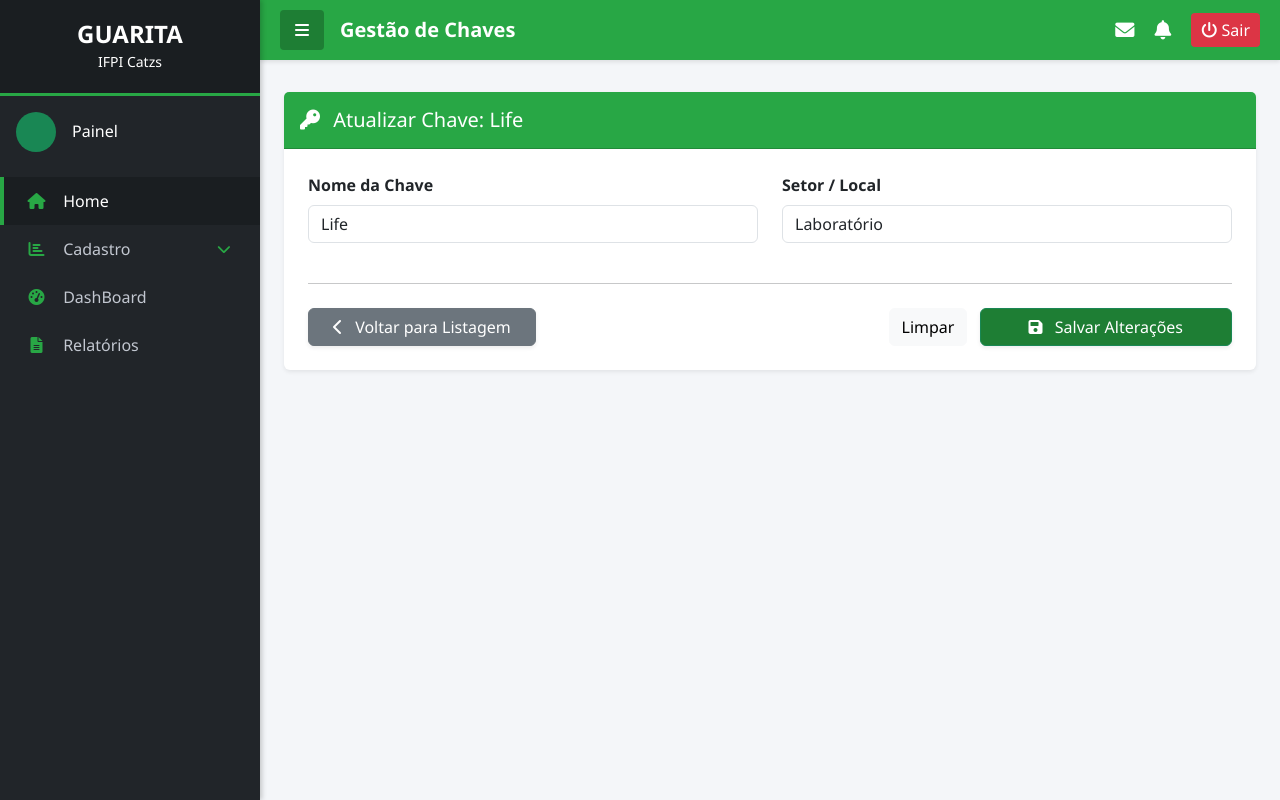
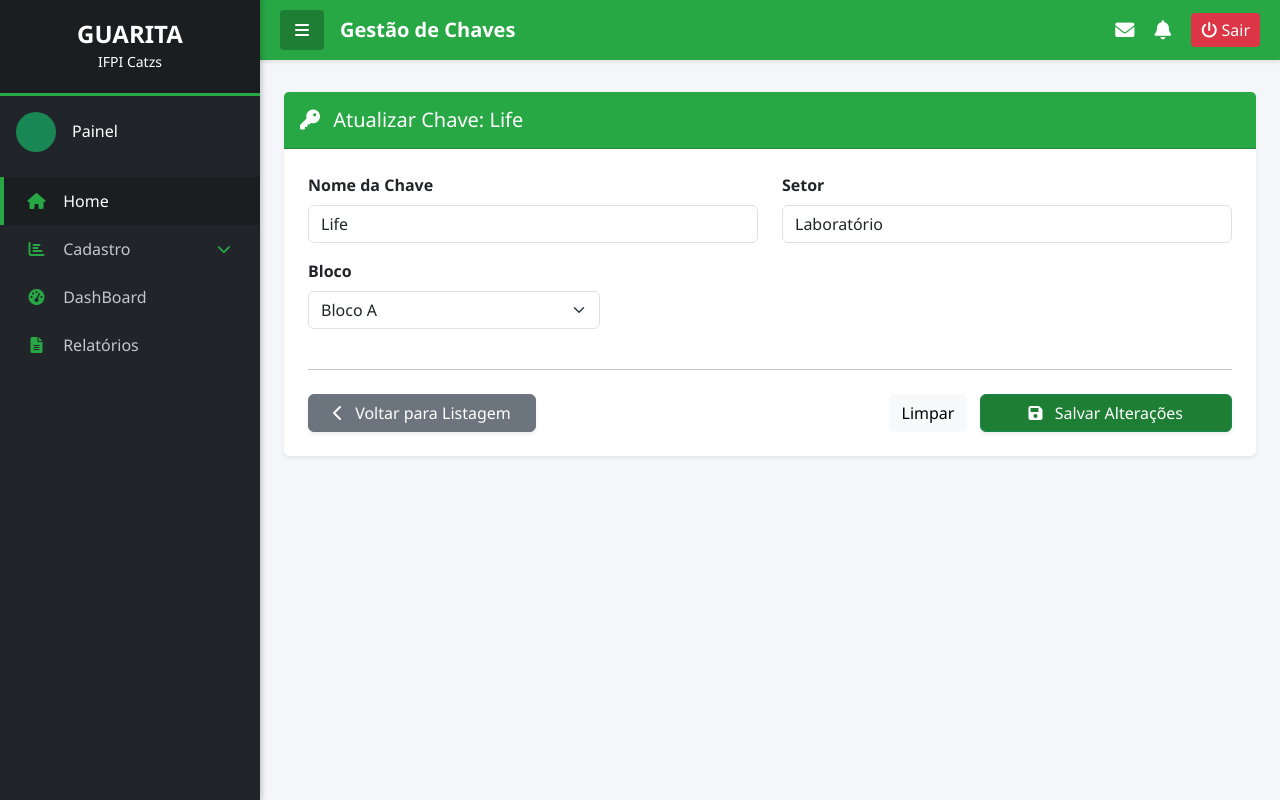
Before and after one commit to Anoxi-IFPI/web_guarita, a Django app: page /chaves/editar/1/ in a window 1280 px wide. Run offline with Django 5.2, Linux system fonts and the light colour scheme; data comes from the database, SQL or seed files in the repository.

Commit message:
Ajustes de tabela

```diff
--- a/controle_chaves/forms.py
+++ b/controle_chaves/forms.py
@@ -17,10 +17,11 @@ class UsuarioForm(forms.ModelForm):
 class ChaveForm(forms.ModelForm):
     class Meta:
         model = Chave
-        fields = ['nome', 'setor',]
+        fields = ['nome', 'setor', 'bloco']
 
         widgets = {
             'nome': forms.TextInput(attrs={'class': 'form-control', 'placeholder': 'Ex: Chave 01'}),
             'setor': forms.TextInput(attrs={'class': 'form-control', 'placeholder': 'Ex: Laboratório de Informática'}),
+            'bloco': forms.Select(attrs={'class': 'form-select'}),
             # 'disponivel': forms.CheckboxInput(attrs={'class': 'form-check-input'}),
         }
--- a/controle_chaves/models.py
+++ b/controle_chaves/models.py
@@ -24,14 +24,32 @@ class Usuario(models.Model):
         return self.nome
 
 
+# models.py
+from django.db import models
+
 class Chave(models.Model):
-    # Novo campo para a Tag RFID
-    nome = models.CharField(max_length=50) # Ex: Chave 01
-    setor = models.CharField(max_length=100) # Ex: Laboratório de Informática
-    disponivel = models.BooleanField(default=True)
+    # Criamos uma lista de tuplas.
+    # O primeiro valor ('A') é o que vai para o banco de dados.
+    # O segundo valor ('Bloco A') é o que aparece na tela para o usuário.
+    OPCOES_BLOCO = [
+        ('A', 'Bloco A'),
+        ('B', 'Bloco B'),
+        ('C', 'Bloco C'),
+        ('D', 'Bloco D'),
+    ]
+
+    nome = models.CharField(max_length=100)
+    setor = models.CharField(max_length=100)
+    # Adicionamos o novo campo aqui:
+    bloco = models.CharField(
+        max_length=1,
+        choices=OPCOES_BLOCO,
+        default='A',
+        verbose_name="Bloco/Local"
+    )
 
     def __str__(self):
-        return f"{self.nome} - {self.setor}"
+        return self.nome
 
 #classe de emprestimos
 class Emprestimo(models.Model):
--- a/controle_chaves/templates/home/chaves/detalhes.html
+++ b/controle_chaves/templates/home/chaves/detalhes.html
@@ -25,8 +25,12 @@
                             <input type="text" class="form-control bg-light" value="{{ chave.nome }}" readonly>
                         </div>
                         <div class="col-md-5 mb-3">
-                            <label class="form-label fw-bold">Setor / Local</label>
+                            <label class="form-label fw-bold">Setor</label>
                             <input type="text" class="form-control bg-light" value="{{ chave.setor }}" readonly>
+                        </div>
+                        <div class="col-md-2 mb-3">
+                            <label class="form-label fw-bold">Bloco</label>
+                            <input type="text" class="form-control bg-light" value="{{ chave.get_bloco_display }}" readonly>
                         </div>
                     </div>
 
--- a/controle_chaves/templates/home/chaves/form.html
+++ b/controle_chaves/templates/home/chaves/form.html
@@ -25,9 +25,14 @@
                                 <div class="text-danger small">{{ form.nome.errors }}</div>
                             </div>
                             <div class="col-md-6 mb-3">
-                                <label class="form-label fw-bold">Setor / Local</label>
+                                <label class="form-label fw-bold">Setor</label>
                                 {{ form.setor }}
                                 <div class="text-danger small">{{ form.setor.errors }}</div>
+                            </div>
+                            <div class="col-md-4 mb-3">
+                                <label class="form-label fw-bold">Bloco</label>
+                                {{ form.bloco }}
+                                <div class="text-danger small">{{ form.bloco.errors }}</div>
                             </div>
                         </div>
 
--- a/controle_chaves/templates/home/chaves/listagem.html
+++ b/controle_chaves/templates/home/chaves/listagem.html
@@ -25,7 +25,8 @@
                         <tr>
                             <th>ID</th>
                             <th>Nome da Chave</th>
-                            <th>Setor / Local</th>
+                            <th>Setor</th>
+                            <th>Bloco</th>
                             <th class="text-center">Ações</th>
                         </tr>
                     </thead>
@@ -35,6 +36,7 @@
                             <td><strong>{{ item.id }}</strong></td>
                             <td>{{ item.nome }}</td>
                             <td>{{ item.setor }}</td>
+                            <td>{{ item.get_bloco_display }}</td>
                             <td class="text-center">
                                 <!-- Substituímos a tag de url pelo jogo da velha '#' -->
                                 <a href="{% url 'editar_chave' item.id %}" class="btn btn-sm text-white shadow-sm" style="background-color: #495057;" title="Editar">
```
Also changed, not shown: controle_chaves/migrations/0005_remove_chave_disponivel_chave_bloco_alter_chave_nome.py (added).
